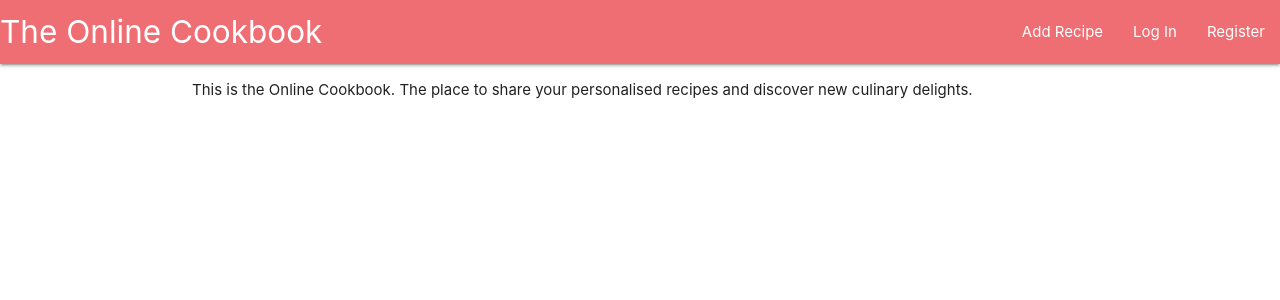
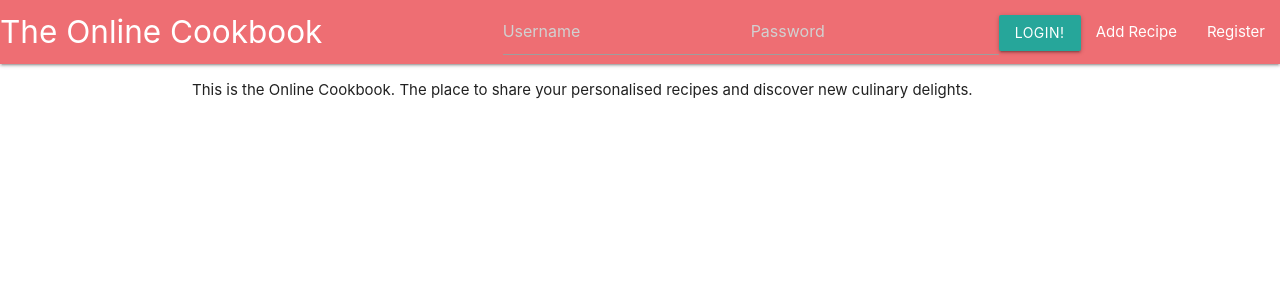
Before and after one commit to jamiebird119/Milestone-Project-the_online_kitchen, a Flask app: page / in a window 1280 px wide. Shown: the top 300 px of the page. Run offline with Flask 2, Linux system fonts and the light colour scheme; some libraries are stand-ins or nearby versions.

Commit message:
Added login and register functionality and error messages

```diff
--- a/app.py
+++ b/app.py
@@ -5,6 +5,7 @@ from flask_pymongo import PyMongo
 from bson.objectid import ObjectId
 if path.exists('env.py'):
     import env
+
 
 app = Flask(__name__)
 
@@ -48,16 +49,34 @@ def insert_recipe():
 
 @app.route('/register')
 def register():
-    return render_template("register.html")
+    return render_template("register.html", alert='')
+
+
+@app.route('/login', methods=["POST"])
+def login():
+    user = mongo.db.users
+    user_login = {"username": request.form.get('username'),
+                  "password": request.form.get('password')}
+    user_details = user.find_one(user_login)
+    if user_details:
+        return render_template('userhome.html',
+                               user=user_details)
+    else:
+        return render_template('index.html',
+                               alert="Username or password not recognised. Please try again.")
 
 
 @app.route('/adduser', methods=["POST"])
 def adduser():
     user = mongo.db.users
-    user.insert_one(request.form.to_dict())
-    return render_template("loggedin.html", user=request.form.to_dict())
-
-
+    username = request.form.get("username")
+    if user.find_one({"username": username}) == '':
+        user.insert_one(request.form.to_dict())
+        return render_template("loggedin.html", user=request.form.to_dict())
+    else:
+        exists = "Username already exists. Log in or use another username."
+        return render_template('register.html',
+                               alert=exists)
 
 
 if __name__ == '__main__':
--- a/templates/base.html
+++ b/templates/base.html
@@ -1,29 +1,63 @@
 <!DOCTYPE html>
 <html lang="en">
-
   <head>
-	<meta charset="UTF-8">
-	<meta name="viewport" content="width=device-width, initial-scale=1.0">
+    <meta charset="UTF-8" />
+    <meta name="viewport" content="width=device-width, initial-scale=1.0" />
     <title>The Online CookBook</title>
 
     <!-- Compiled  CSS from https://materializecss.com/icons.html -->
-	<link href="https://fonts.googleapis.com/icon?family=Material+Icons" rel="stylesheet">
+    <link
+      href="https://fonts.googleapis.com/icon?family=Material+Icons"
+      rel="stylesheet"
+    />
     <!-- Compiled and minified CSS from https://materializecss.com/getting-started.html -->
-	<link rel="stylesheet" href="https://cdnjs.cloudflare.com/ajax/libs/materialize/1.0.0/css/materialize.min.css">
-
+    <link
+      rel="stylesheet"
+      href="https://cdnjs.cloudflare.com/ajax/libs/materialize/1.0.0/css/materialize.min.css"
+    />
   </head>
 
   <body>
     <nav>
       <div class="nav-wrapper navbar-fixed">
         <a href="#" class="brand-logo">The Online Cookbook</a>
-			<a href="#" data-target="mobile-demo" class="sidenav-trigger"><i class="material-icons">menu</i></a>
+        <a href="#" data-target="mobile-demo" class="sidenav-trigger"
+          ><i class="material-icons">menu</i></a
+        >
+
+        <form action="{{ url_for('login')}}" method="POST">
           <ul class="right hide-on-med-and-down">
+            <li>
+              <input
+                id="username"
+                name="username"
+                type="text"
+                class="validate"
+                placeholder="Username"
+              />
+            </li>
+            <li>
+              <input
+                id="password"
+                name="password"
+                type="text"
+                class="validate"
+                placeholder="Password"
+              />
+            </li>
+            <li>
+              <button
+                class="btn waves-effect waves-light"
+                type="submit"
+                name="action"
+              >
+                LogIn!
+              </button>
+            </li>
             <li><a href="{{ url_for('addrecipe')}}">Add Recipe</a></li>
-                <li><a href="">Log In</a></li>
             <li><a href="{{url_for('register')}}">Register</a></li>
-
           </ul>
+        </form>
       </div>
     </nav>
 
@@ -33,22 +67,18 @@
       <li><a href="">Register</a></li>
     </ul>
     <div class="container">
-		{% block content %}
-
-		{% endblock %}
+      {% block content %} {% endblock %}
     </div>
 
     <!-- Compiled and minified JavaScript from https://materializecss.com/getting-started.html -->
-	<script src="https://code.jquery.com/jquery-3.5.1.min.js"
-		integrity="sha256-9/aliU8dGd2tb6OSsuzixeV4y/faTqgFtohetphbbj0=" crossorigin="anonymous"></script>
+    <script
+      src="https://code.jquery.com/jquery-3.5.1.min.js"
+      integrity="sha256-9/aliU8dGd2tb6OSsuzixeV4y/faTqgFtohetphbbj0="
+      crossorigin="anonymous"
+    ></script>
 
     <script src="{{ url_for('static', filename='js/run.js') }}"></script>
     <!-- Compiled and minified JavaScript from https://materializecss.com/getting-started.html -->
     <script src="https://cdnjs.cloudflare.com/ajax/libs/materialize/0.100.2/js/materialize.min.js"></script>
-
-
-
-
   </body>
-
 </html>
--- a/templates/index.html
+++ b/templates/index.html
@@ -1,4 +1,6 @@
 {% extends 'base.html' %} {% block content %}
+<p> <strong> {{ alert }} </strong> </p>
+<p> This is the Online Cookbook. The place to share your personalised recipes and discover new culinary delights. </p>
 
-<p> This is the Online Cookbook. The place to share your personalised recipes and discover new culinary delights. </p>
+
 {% endblock %}
--- a/templates/register.html
+++ b/templates/register.html
@@ -1,6 +1,8 @@
 {% extends 'base.html' %} {% block content %}
 <h4> Register now to add your own recipes and favourite recipes you like. </h4>
-
+<div class="alert">
+<h5> <strong> {{ alert }} </strong> </h5>
+</div>
 <form class="col s12" action="{{ url_for('adduser')}}" method="POST">
   <div class="row">
     <div class="input-field col s6">
```
Also changed, not shown: templates/userhome.html (added, +23 -0 lines). Lines whose indentation alone changed are shown as unchanged.
